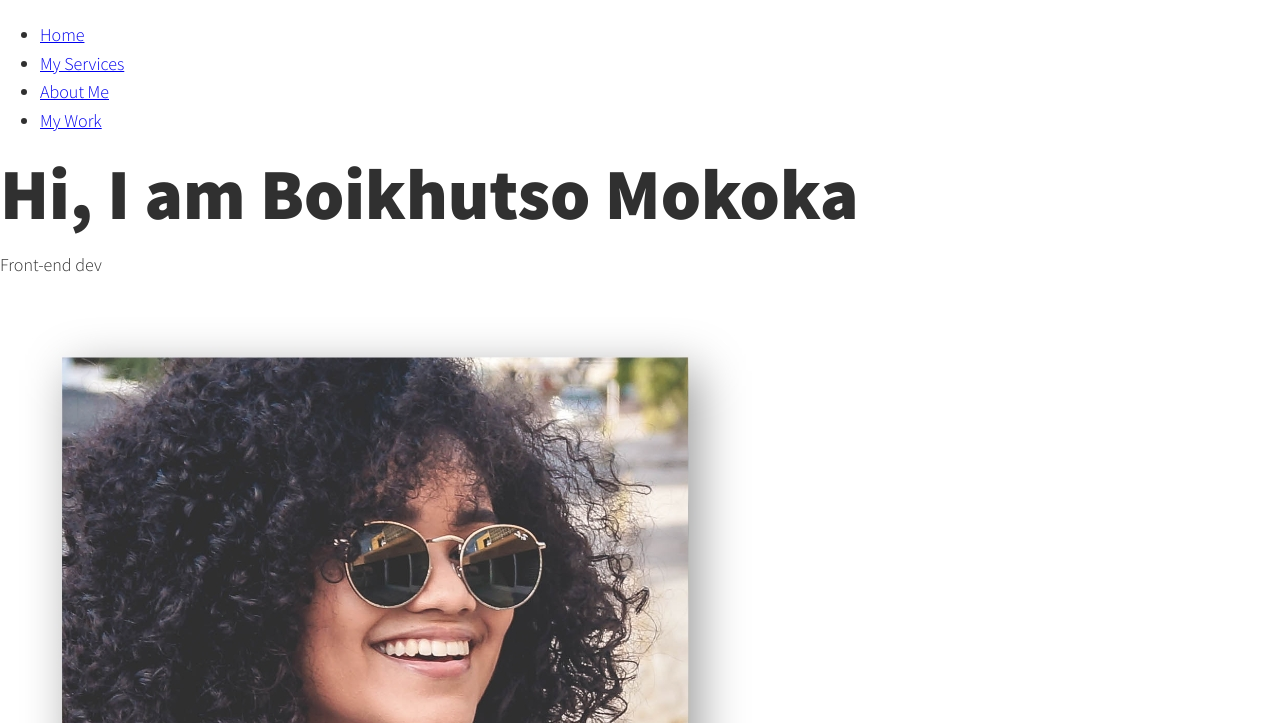
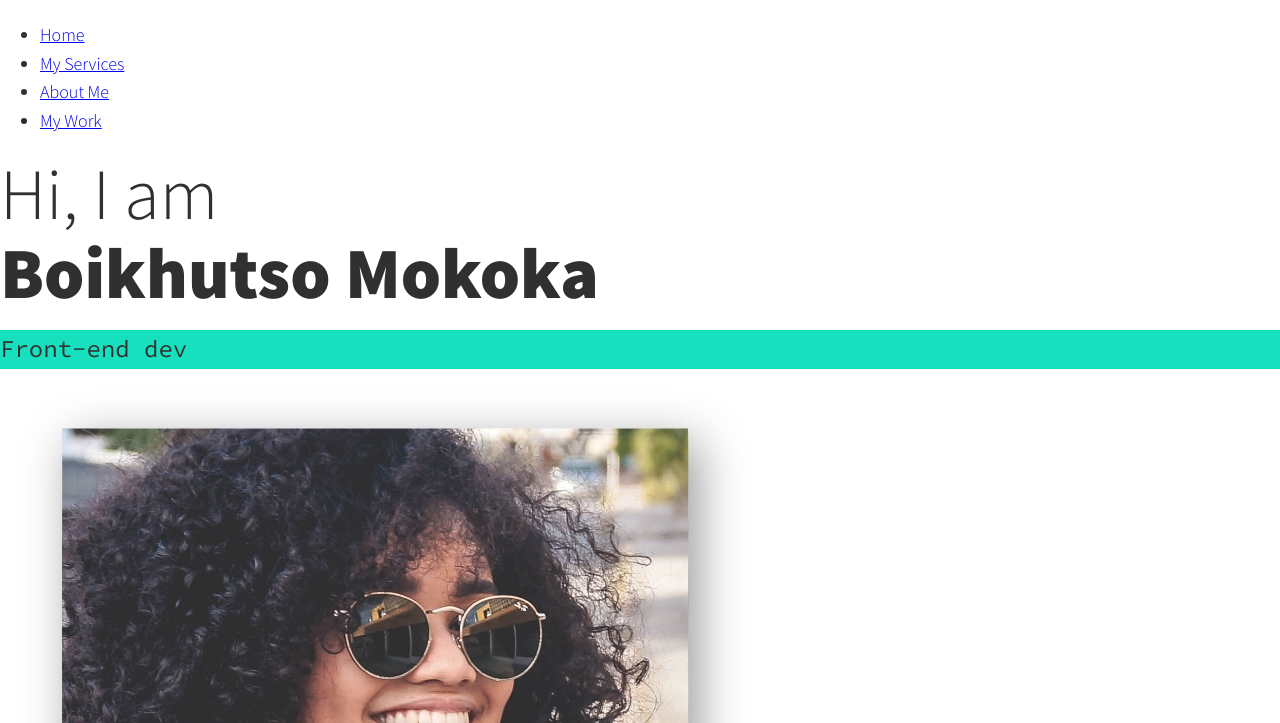
Before and after one commit to mariusmokoka/Build-and-Deploy-Your-Portfolio, a website built with Vite: page index.html in a window 1280 px wide. Shown: the part 77-800 px from the top of the page. Built offline with nearby package versions, Linux system fonts and the light colour scheme.

Commit message:
typograph

```diff
--- a/index.html
+++ b/index.html
@@ -39,7 +39,7 @@
 
     <!-- My Services -->
     <section class="my-services" id="services">
-        <h2 class="section__title section__tittle--services">What I do</h2>
+        <h2 class="section__title section__title--services">What I do</h2>
         <div class="services">
             <div class="service">
                 <h3>Design + Development</h3>
--- a/style.css
+++ b/style.css
@@ -58,3 +58,28 @@
 h1 { font-size: var(--fs-h1) }
 h2 { font-size: var(--fs-h2) }
 h3 { font-size: var(--fs-h3) }
+
+strong { font-weight: var(--fw-bold) }
+
+.section__title {
+    margin-bottom: .25em;
+}
+
+.section__title--intro {
+    font-weight: var(--fw-reg);
+}
+
+.section__title--intro strong {
+    display: block;
+}
+
+.section__subtitle {
+    margin: 0;
+    font-size: var(--fs-h3);
+}
+
+.section__subtitle--intro,
+.section__subtitle--about {
+    background: var(--clr-accent);
+    font-family: var(--ff-secondary);
+}
```
